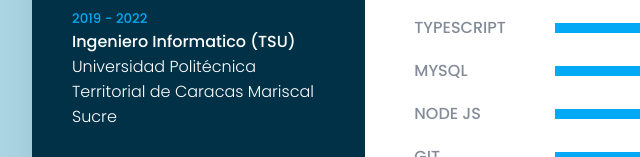
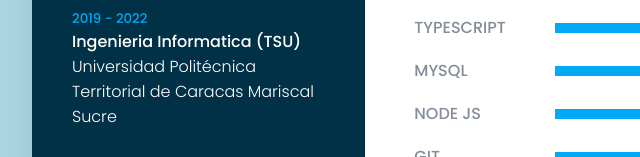
Before and after one commit to alejandro0429/alejandro0429.github.io, a plain HTML site: page index.html in a window 1280 px wide. Shown: the part 643-800 px from the top of the page, 108-748 px from the left. Drawn offline with Linux system fonts and the light colour scheme.

Commit message:
Update index.html

```diff
--- a/index.html
+++ b/index.html
@@ -41,7 +41,7 @@
                 <ul>
                     <li>
                         <h5>2019 - 2022</h5>
-                        <h4>Ingeniero Informatico (TSU)</h4>
+                        <h4>Ingenieria Informatica (TSU)</h4>
                         <h4>Universidad Politécnica Territorial de Caracas Mariscal Sucre</h4>
                     </li>
                 </ul>
```
